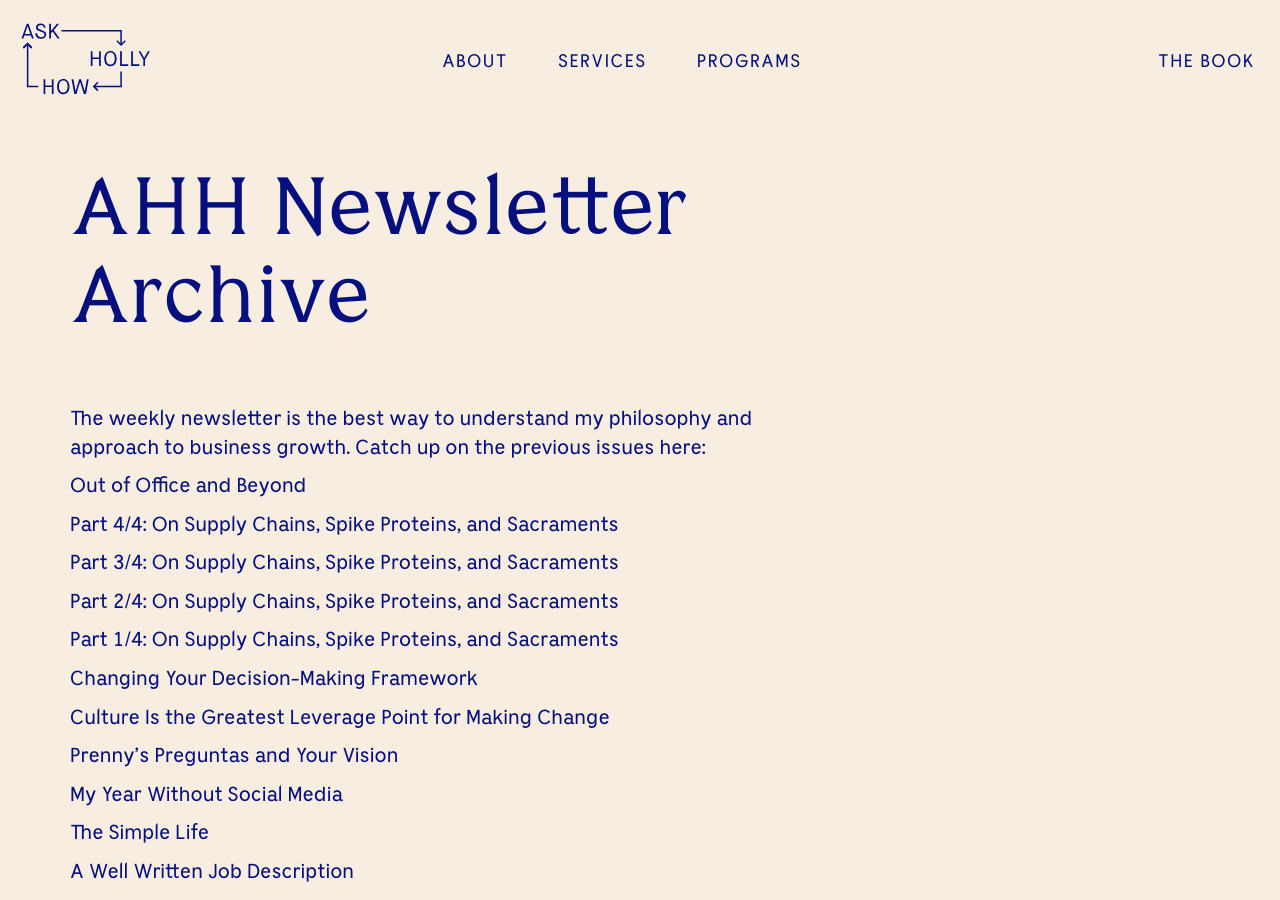
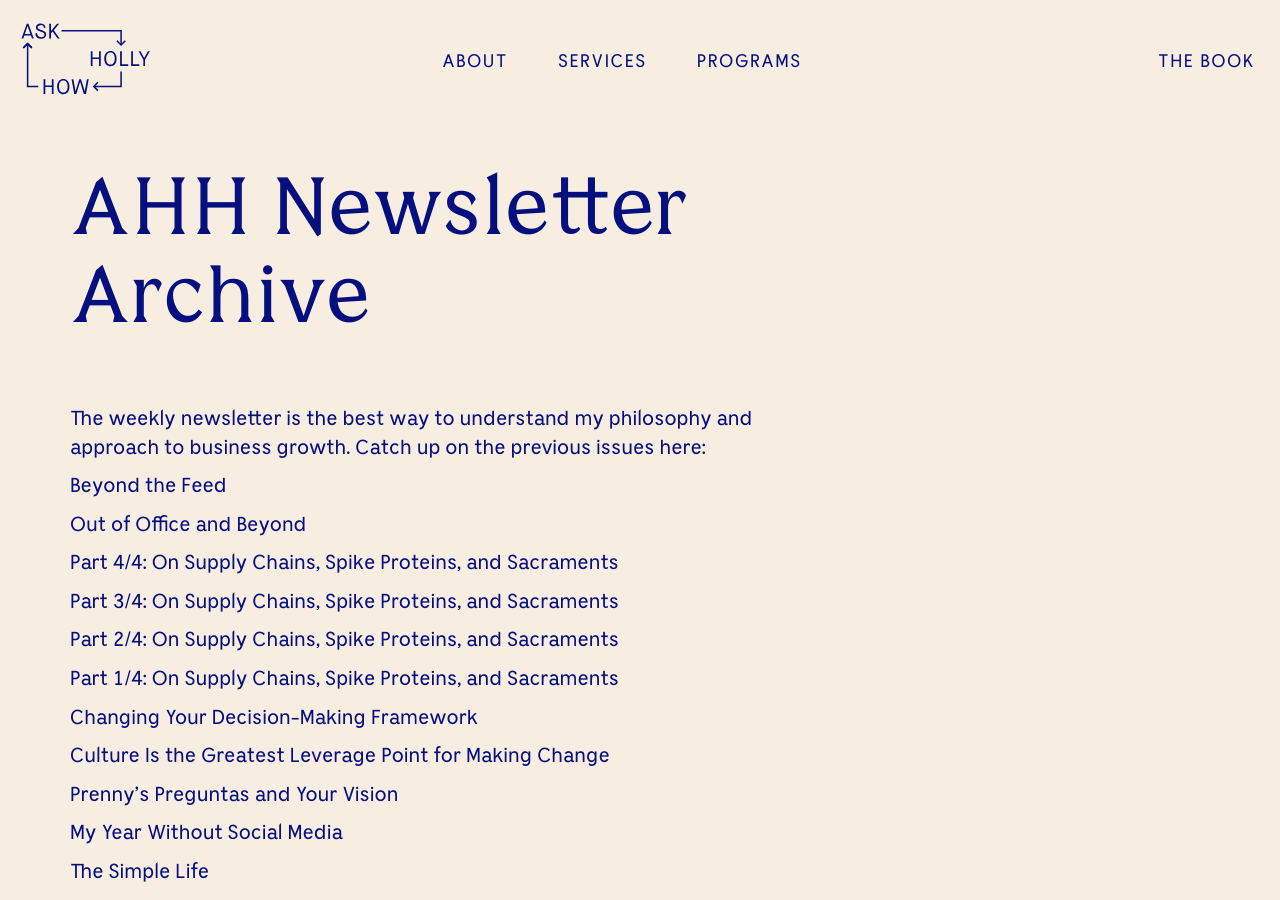
Before and after one commit to hollyhoward78/ask-holly-how, a Jekyll site: the page built from _posts/2017-06-22-intropost.md, in a window 1280 px wide and 900 px high. Built offline with Jekyll 4.4.1, drawn with Linux system fonts in a browser that asks for light colours; a script that is not in the unit is left out; comment, search, counter and statistics services are not loaded.

Commit message:
Update Resources “2017-06-22-intropost”

```diff
--- a/_posts/2017-06-22-intropost.md
+++ b/_posts/2017-06-22-intropost.md
@@ -4,6 +4,8 @@ title: AHH Newsletter Archive
 date: 2021-05-31T22:35:39.433Z
 ---
 The weekly newsletter is the best way to understand my philosophy and approach to business growth. Catch up on the previous issues here:
+
+[Beyond the Feed](https://us9.campaign-archive.com/?u=5d546171d6acc818005d962e1&id=1527c6ec58)
 
 [Out of Office and Beyond](https://us9.campaign-archive.com/?u=5d546171d6acc818005d962e1&id=faff9d5701)
 
```
